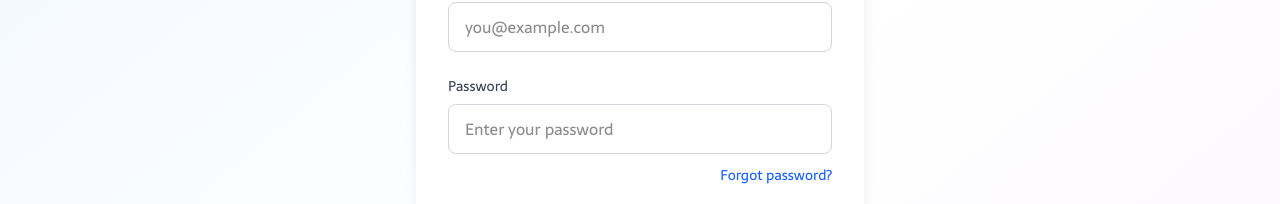
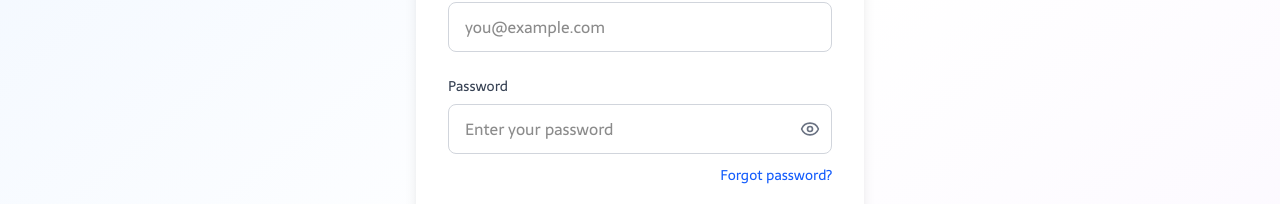
Before and after one commit to dangtiendungai/AudioSummarizer, a Next.js app: page /login in a window 1280 px wide. Shown: the part 369-573 px from the top of the page. Built offline with nearby package versions, Linux system fonts and the light colour scheme.

Commit message:
feat: add password visibility toggle to TextField component for improved user experience

```diff
--- a/app/components/TextField.tsx
+++ b/app/components/TextField.tsx
@@ -1,4 +1,7 @@
-import React from "react";
+"use client";
+
+import React, { useState } from "react";
+import { Eye, EyeOff } from "lucide-react";
 
 interface TextFieldProps extends React.InputHTMLAttributes<HTMLInputElement> {
   label?: string;
@@ -11,8 +14,17 @@ export default function TextField({
   error,
   helperText,
   className = "",
+  type = "text",
   ...props
 }: TextFieldProps) {
+  const [isPasswordVisible, setIsPasswordVisible] = useState(false);
+  const isPasswordField = type === "password";
+  const inputType = isPasswordField
+    ? isPasswordVisible
+      ? "text"
+      : "password"
+    : type;
+
   return (
     <div className="w-full">
       {label && (
@@ -20,17 +32,31 @@ export default function TextField({
           {label}
         </label>
       )}
-      <input
-        className={`w-full px-4 py-3 border rounded-lg focus:ring-2 focus:ring-blue-500 focus:border-transparent outline-none transition-all ${
-          error
-            ? "border-red-300 focus:ring-red-500"
-            : "border-gray-300"
-        } ${className}`}
-        {...props}
-      />
-      {error && (
-        <p className="mt-1 text-sm text-red-600">{error}</p>
-      )}
+      <div className="relative">
+        <input
+          type={inputType}
+          className={`w-full px-4 py-3 border rounded-lg focus:ring-2 focus:ring-blue-500 focus:border-transparent outline-none transition-all ${
+            error ? "border-red-300 focus:ring-red-500" : "border-gray-300"
+          } ${isPasswordField ? "pr-12" : ""} ${className}`}
+          {...props}
+        />
+        {isPasswordField && (
+          <button
+            type="button"
+            aria-label={isPasswordVisible ? "Hide password" : "Show password"}
+            onClick={() => setIsPasswordVisible((prev) => !prev)}
+            className="absolute inset-y-0 right-3 flex items-center text-gray-500 hover:text-gray-700 cursor-pointer"
+            tabIndex={-1}
+          >
+            {isPasswordVisible ? (
+              <EyeOff className="w-5 h-5" />
+            ) : (
+              <Eye className="w-5 h-5" />
+            )}
+          </button>
+        )}
+      </div>
+      {error && <p className="mt-1 text-sm text-red-600">{error}</p>}
       {helperText && !error && (
         <p className="mt-1 text-sm text-gray-500">{helperText}</p>
       )}
```
